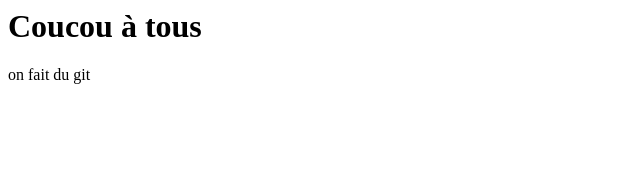
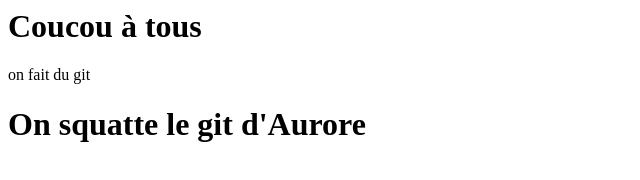
Before and after one commit to AuroreMoz/projet_git, a plain HTML site: page src/index.html in a window 1280 px wide. Shown: the whole page, without its empty margins (0-640 px from the left). Drawn offline with Linux system fonts and the light colour scheme.

Commit message:
Salut la pull request

```diff
--- a/src/index.html
+++ b/src/index.html
@@ -1,9 +1,13 @@
 <html>
+
 <head>
     <title>coucou</title>
 </head>
+
 <body>
     <h1>Coucou à tous</h1>
     on fait du git
+    <h1>On squatte le git d'Aurore</h1>
 </body>
+
 </html>
```
Lines whose indentation alone changed are shown as unchanged.
